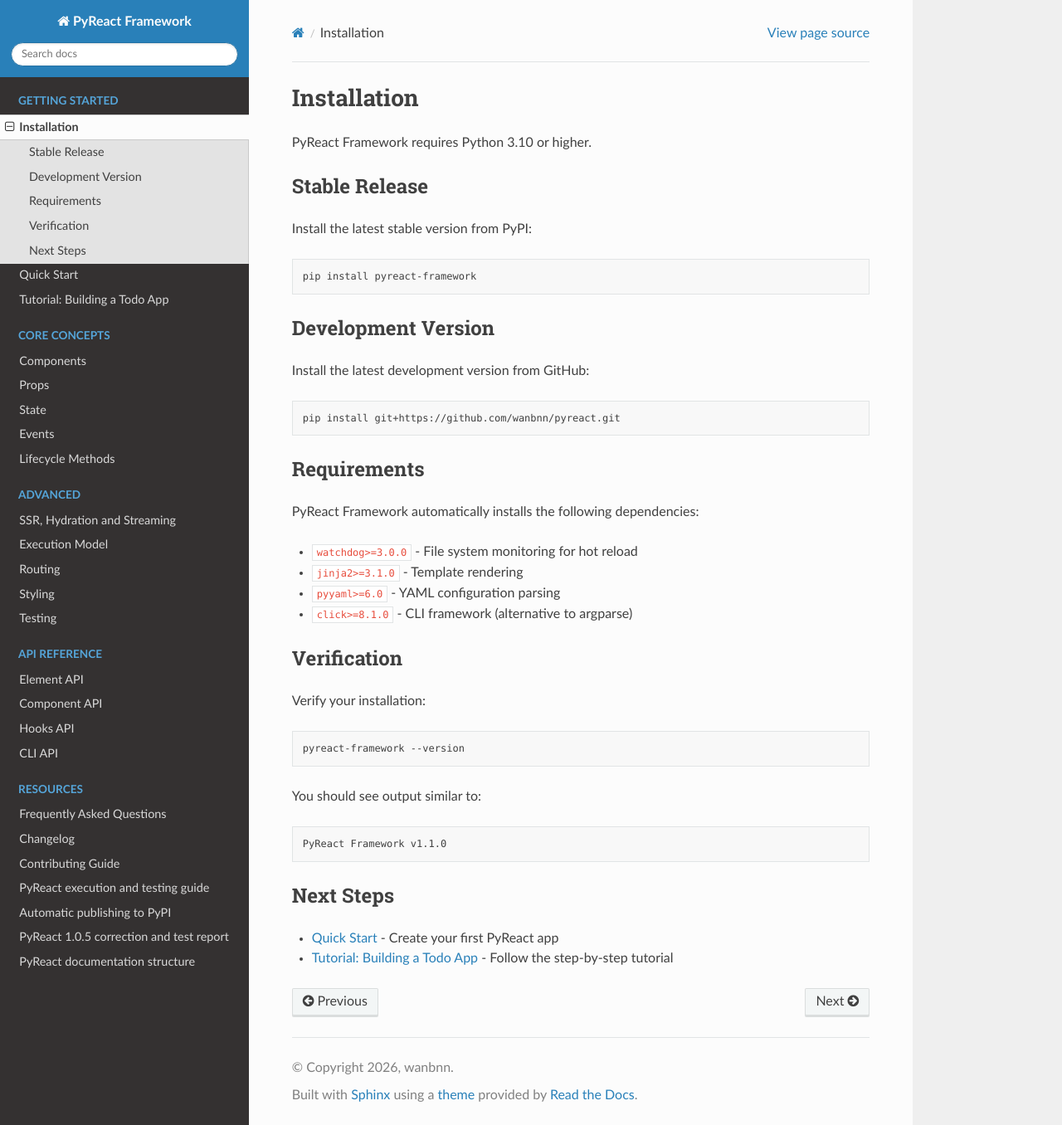
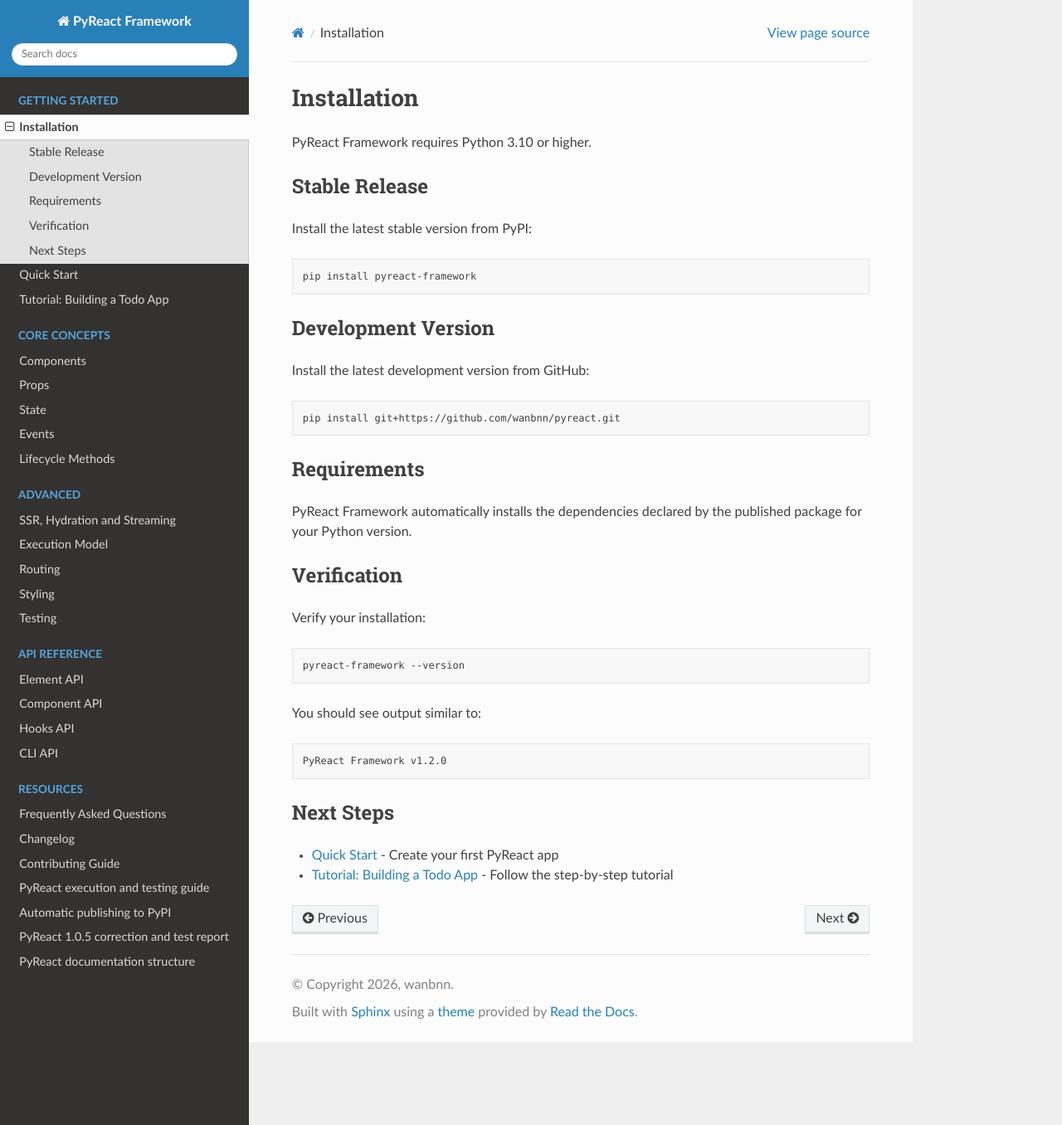
Before and after one commit to wanbnn/pyreact, a Sphinx documentation site: the page built from docs/getting-started/installation.rst, in a window 1280 px wide and 1356 px high. Shown: the whole window at 83% size. Built offline with Sphinx 7.4.7 and the Read the Docs theme 3.1.0, drawn with Linux system fonts in a browser that asks for light colours.

Commit message:
docs: update stable release verification

```diff
--- a/docs/getting-started/installation.rst
+++ b/docs/getting-started/installation.rst
@@ -26,12 +26,8 @@
 Requirements
 ------------
 
-PyReact Framework automatically installs the following dependencies:
-
-- ``watchdog>=3.0.0`` - File system monitoring for hot reload
-- ``jinja2>=3.1.0`` - Template rendering
-- ``pyyaml>=6.0`` - YAML configuration parsing
-- ``click>=8.1.0`` - CLI framework (alternative to argparse)
+PyReact Framework automatically installs the dependencies declared by the
+published package for your Python version.
 
 Verification
 ------------
@@ -46,7 +42,7 @@
 
 .. code-block:: text
 
-   PyReact Framework v1.1.0
+   PyReact Framework v1.2.0
 
 Next Steps
 ----------
```
